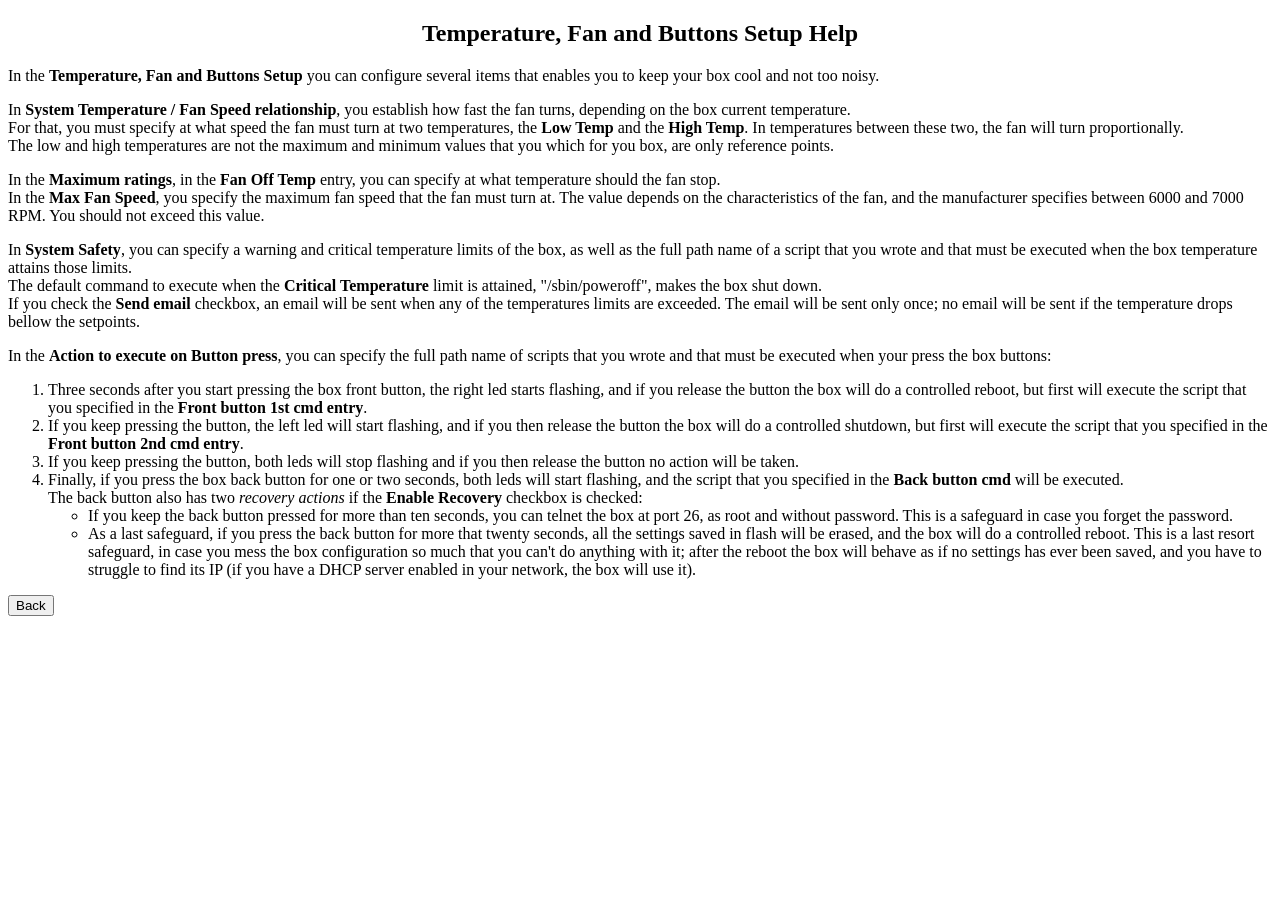
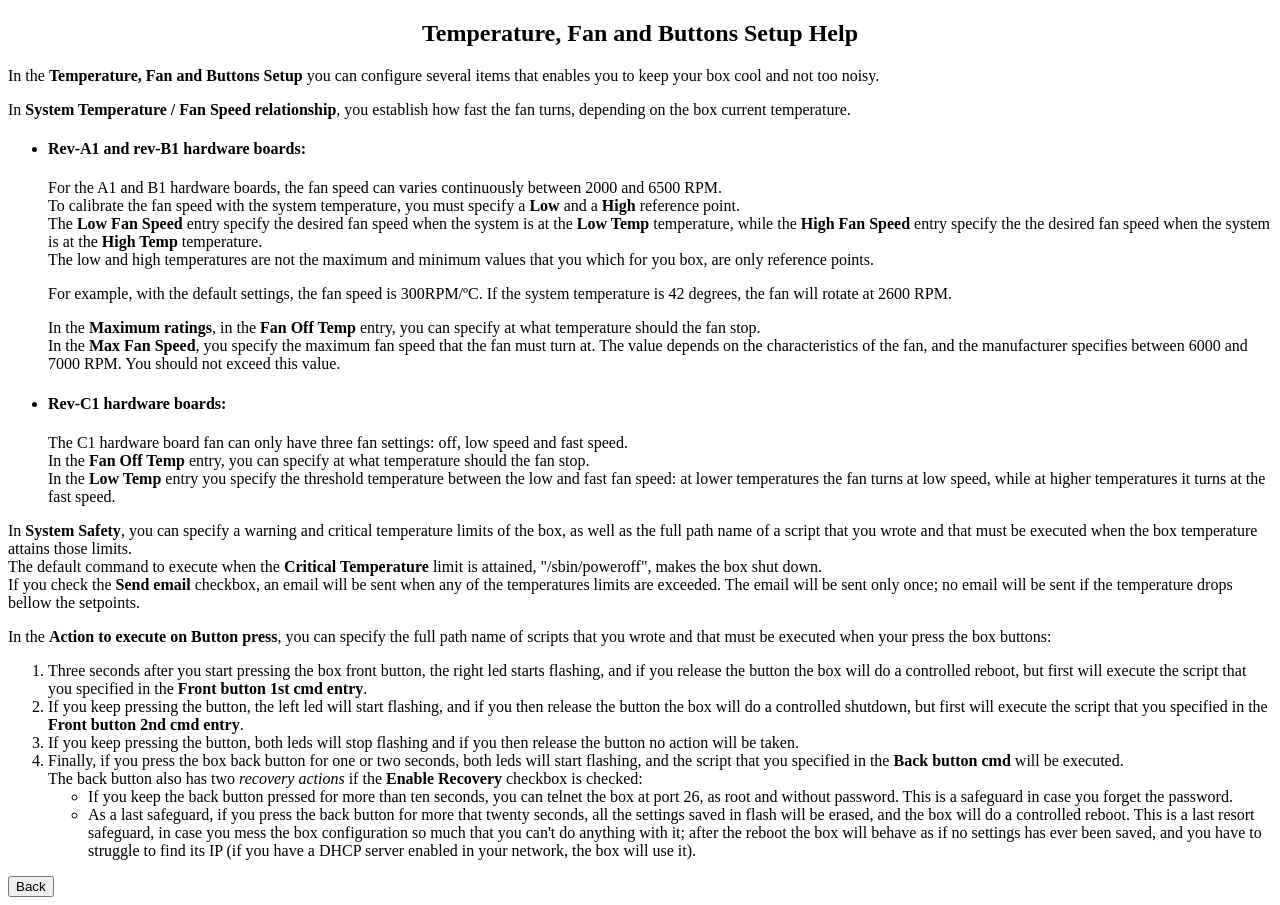
Before and after one commit to mrtnmtth/alt-f, a plain HTML site: page customroot/usr/www/sysctrl_hlp.html in a window 1280 px wide. Before the commit the page ends 800 px from the top, so only its background shows below. Drawn offline with Linux system fonts and the light colour scheme.

Commit message:
-add rev-C1 help
git-svn-id: https://svn.code.sf.net/p/alt-f/code/trunk/alt-f@594 cd80dc97-fa67-4d1f-9ead-3176a861659d

```diff
--- a/customroot/usr/www/sysctrl_hlp.html
+++ b/customroot/usr/www/sysctrl_hlp.html
@@ -17,13 +17,25 @@ too noisy. </p>
 establish how fast the fan turns, depending on the box current
 temperature.<br>
 
-For that, you must specify at what speed the fan must turn at two
-temperatures, the <strong>Low Temp</strong> and the <strong>High
-Temp</strong>. In temperatures between these two, the fan will turn
-proportionally.<br>
+<ul>
+<li><h4>Rev-A1 and rev-B1 hardware boards:</h4>
+
+For the A1 and B1 hardware boards, the fan speed can
+varies continuously between 2000 and 6500 RPM.<br>
+
+To calibrate the fan speed with the system temperature, you must specify
+a <strong>Low</strong> and a <strong>High</strong> reference point.<br>
+
+The <strong>Low Fan Speed</strong> entry specify the desired fan speed when the
+system is at the <strong>Low Temp</strong> temperature, while
+the <strong>High Fan Speed</strong> entry specify the the desired fan speed when the
+system is at the <strong>High Temp</strong> temperature.<br>
 
 The low and high temperatures are not the maximum and minimum values
 that you which for you box, are only reference points. </p>
+
+For example, with the default settings, the fan speed is 300RPM/ºC.
+If the system temperature is 42 degrees, the fan will rotate at 2600 RPM.<br>
 
 <p> In the <strong>Maximum ratings</strong>, in the <strong>Fan Off
 Temp</strong> entry, you can specify at what temperature  should the fan
@@ -33,6 +45,20 @@ In the <strong>Max Fan Speed</strong>, you specify the maximum fan speed
 that the fan must turn at. The value depends on the characteristics of
 the fan, and the manufacturer specifies between 6000 and 7000 RPM. You
 should not exceed this value. </p>
+
+<li><h4>Rev-C1 hardware boards:</h4>
+
+The C1 hardware board fan can only have three fan settings: off,
+low speed and fast speed.<br>
+
+In the <strong>Fan Off Temp</strong> entry, you can specify at what temperature
+should the fan stop.<br>
+
+In the <strong>Low Temp</strong> entry you specify the threshold temperature
+between the low and fast fan speed: at lower temperatures the fan turns at low
+speed, while at higher temperatures it turns at the fast speed.
+
+</ul>
 
 <p> In <strong>System Safety</strong>, you can specify a warning and
 critical temperature limits of the box, as well as the full path name
```
